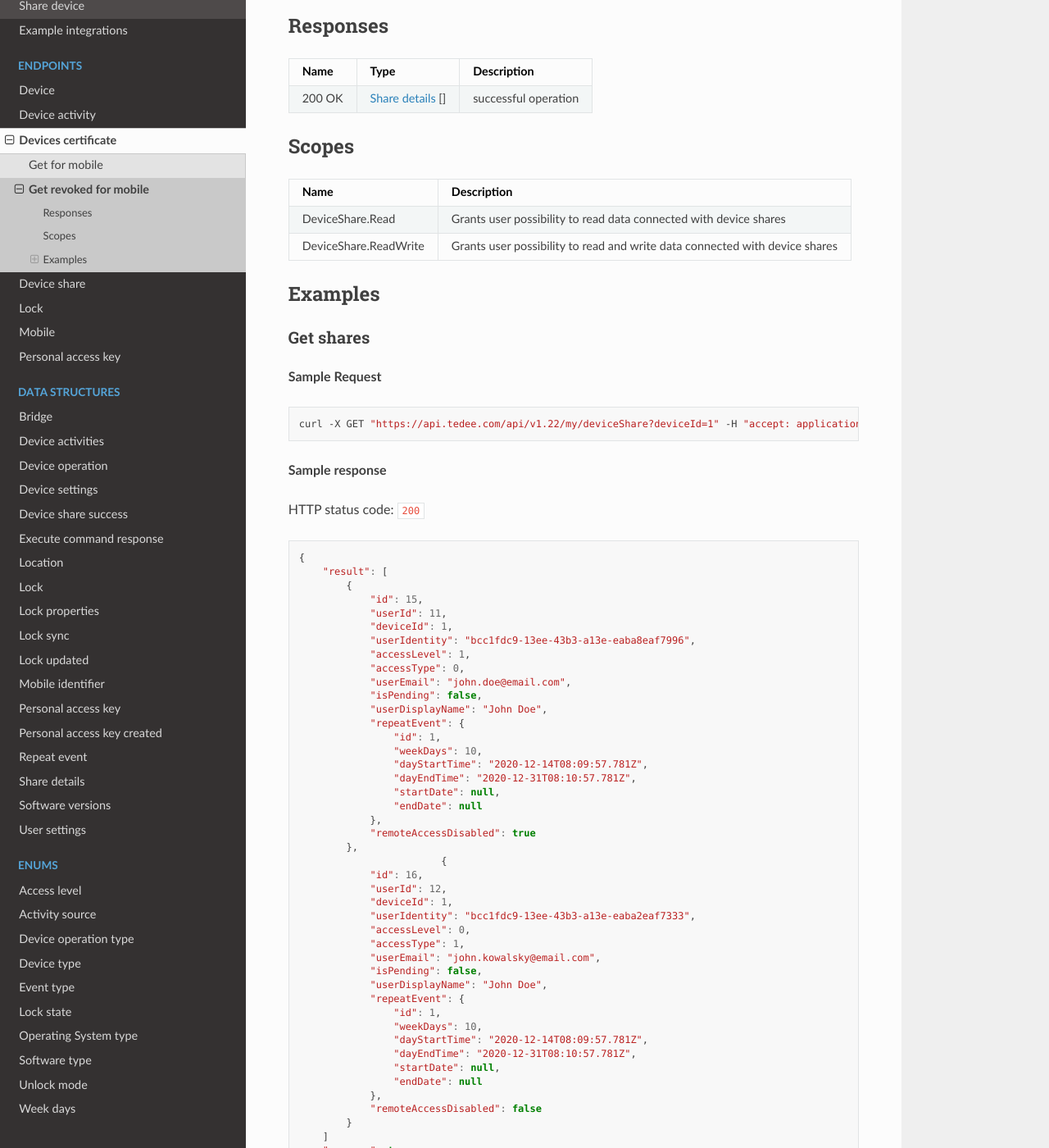
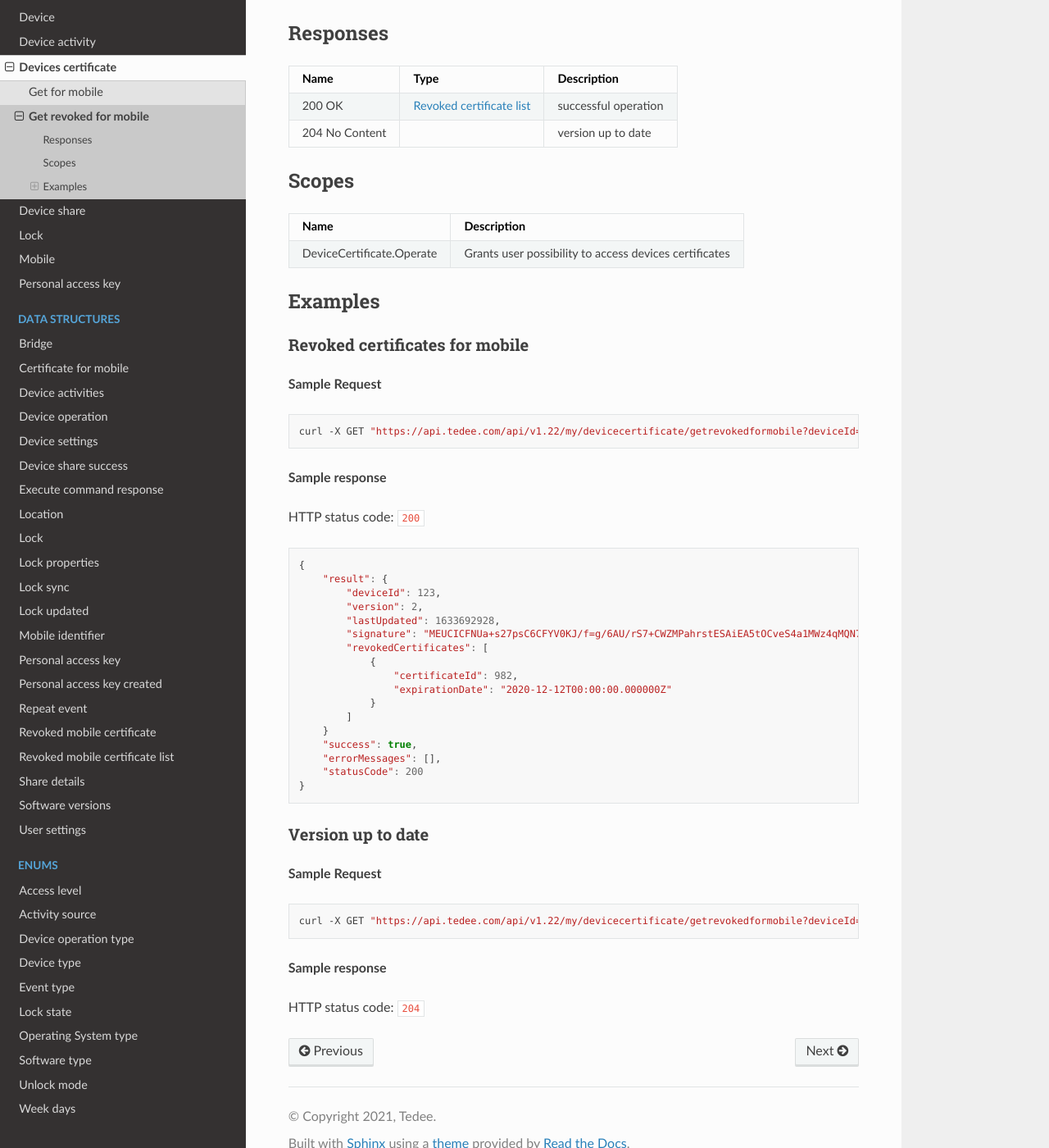
Before and after one commit to tedee-com/tedee-api-doc, a Sphinx documentation site: the page built from docs/source/endpoints/devicecertificate/get-revoked-for-mobile.rst, in a window 1280 px wide and 1400 px high, scrolled down 471 px. Shown: the whole window at 82% size. Built offline with Sphinx 7.4.7 and the Read the Docs theme 2.0.0, drawn with Linux system fonts in a browser that asks for light colours; some of the changed text lies outside the part shown.

Commit message:
add mobile and device certificates without detailed description

```diff
--- a/docs/source/endpoints/devicecertificate/get-revoked-for-mobile.rst
+++ b/docs/source/endpoints/devicecertificate/get-revoked-for-mobile.rst
@@ -1,53 +1,55 @@
 Get revoked for mobile
 =========================
 
-Get all access details for specific device.
-This endpoint can be used by all users that have share to the device but users with access level "Guest" and those users that share are not active
-will get in response only information about owner of device and own access details. Owner and administrators with active share will get all users access details.
+Get all revoked certificates for mobile device.
+
+OPIS TODO
 
 .. code-block:: sh
 
-    GET |apiUrl|/api/|apiVersion|/my/deviceshare?deviceId={id}
+    GET |apiUrl|/api/|apiVersion|/my/devicecertificate/getrevokedformobile?deviceId={deviceId}&version={version}
 
 **URI Parameters**
 
-+------------------------+-----------+---------------------+
-| Name                   | Type      | Description         |
-+========================+===========+=====================+
-| deviceId               | number    | id of device        |
-+------------------------+-----------+---------------------+
++----------+--------+----------------------------------------+
+| Name     | Type   | Description                            |
++==========+========+========================================+
+| deviceId | number | id of Tedee device                     |
++----------+--------+----------------------------------------+
+| version  | number | certificates Tedee device list version |
++----------+--------+----------------------------------------+
 
 Responses
 -------------
 
-+------------------------+----------------------------------------------------------------+--------------------------+
-| Name                   | Type                                                           | Description              |
-+========================+================================================================+==========================+
-| 200 OK                 | :doc:`Share details <../../datastructures/share-details>` []   | successful operation     |
-+------------------------+----------------------------------------------------------------+--------------------------+
++----------------+---------------------------------------------------------------------------------+----------------------+
+| Name           | Type                                                                            | Description          |
++================+=================================================================================+======================+
+| 200 OK         | :doc:`Revoked certificate list <../../datastructures/revoked-certificate-list>` | successful operation |
++----------------+---------------------------------------------------------------------------------+----------------------+
+| 204 No Content |                                                                                 | version up to date   |
++----------------+---------------------------------------------------------------------------------+----------------------+
 
 Scopes
 -------------
 
-+------------------------+-------------------------------------------------------------------------------+
-| Name                   | Description                                                                   |
-+========================+===============================================================================+
-| DeviceShare.Read       | Grants user possibility to read data connected with device shares             |
-+------------------------+-------------------------------------------------------------------------------+
-| DeviceShare.ReadWrite  | Grants user possibility to read and write data connected with device shares   |
-+------------------------+-------------------------------------------------------------------------------+
++---------------------------+--------------------------------------------------------+
+| Name                      | Description                                            |
++===========================+========================================================+
+| DeviceCertificate.Operate | Grants user possibility to access devices certificates |
++---------------------------+--------------------------------------------------------+
 
 Examples
 -------------
 
-Get shares
-^^^^^^^^^^^^^^^
+Revoked certificates for mobile
+^^^^^^^^^^^^^^^^^^^^^^^^^^^^^^^^^^
 
 **Sample Request**
 
 .. code-block:: sh
 
-    curl -X GET "|apiUrl|/api/|apiVersion|/my/deviceShare?deviceId=1" -H "accept: application/json" -H "Authorization: Bearer <<access token>>"
+    curl -X GET "|apiUrl|/api/|apiVersion|/my/devicecertificate/getrevokedformobile?deviceId=123&version=1" -H "accept: application/json" -H "Authorization: Bearer <<access token>>"
 
 
 **Sample response**
@@ -57,49 +59,33 @@ HTTP status code: ``200``
 .. code-block:: js
 
         {
-            "result": [
-                {
-                    "id": 15,
-                    "userId": 11,
-                    "deviceId": 1,
-                    "userIdentity": "bcc1fdc9-13ee-43b3-a13e-eaba8eaf7996",
-                    "accessLevel": 1,
-                    "accessType": 0,
-                    "userEmail": "john.doe@email.com",
-                    "isPending": false,
-                    "userDisplayName": "John Doe",
-                    "repeatEvent": {
-                        "id": 1,
-                        "weekDays": 10,
-                        "dayStartTime": "2020-12-14T08:09:57.781Z",
-                        "dayEndTime": "2020-12-31T08:10:57.781Z",
-                        "startDate": null,
-                        "endDate": null
-                    },
-                    "remoteAccessDisabled": true
-                },
-                                {
-                    "id": 16,
-                    "userId": 12,
-                    "deviceId": 1,
-                    "userIdentity": "bcc1fdc9-13ee-43b3-a13e-eaba2eaf7333",
-                    "accessLevel": 0,
-                    "accessType": 1,
-                    "userEmail": "john.kowalsky@email.com",
-                    "isPending": false,
-                    "userDisplayName": "John Doe",
-                    "repeatEvent": {
-                        "id": 1,
-                        "weekDays": 10,
-                        "dayStartTime": "2020-12-14T08:09:57.781Z",
-                        "dayEndTime": "2020-12-31T08:10:57.781Z",
-                        "startDate": null,
-                        "endDate": null
-                    },
-                    "remoteAccessDisabled": false
-                }
-            ]
+            "result": {
+                "deviceId": 123,
+                "version": 2,
+                "lastUpdated": 1633692928,
+                "signature": "MEUCICFNUa+s27psC6CFYV0KJ/f=g/6AU/rS7+CWZMPahrstESAiEA5tOCveS4a1MWz4qMQN7b+cJhuFWcJjPXPr0Sl3GfCUQ=",
+                "revokedCertificates": [
+                    {
+                        "certificateId": 982,
+                        "expirationDate": "2020-12-12T00:00:00.000000Z"
+                    }
+                ]
+            }
             "success": true,
             "errorMessages": [],
             "statusCode": 200
         }
+
+Version up to date
+^^^^^^^^^^^^^^^^^^
+
+**Sample Request**
+
+.. code-block:: sh
+
+    curl -X GET "|apiUrl|/api/|apiVersion|/my/devicecertificate/getrevokedformobile?deviceId=123&version=2" -H "accept: application/json" -H "Authorization: Bearer <<access token>>"
+
+
+**Sample response**
+
+HTTP status code: ``204``
--- a/docs/source/endpoints/mobile/index.rst
+++ b/docs/source/endpoints/mobile/index.rst
@@ -7,9 +7,9 @@ Endpoints used for listing, creating, updating mobiles or other user devices.
    :maxdepth: 1
    :hidden:
 
-   Create <create>
+   Add <create>
 
 
 **Operations**
 
-- `Create <create.html>`_
+- `Add <create.html>`_
--- a/docs/source/index.rst
+++ b/docs/source/index.rst
@@ -49,6 +49,7 @@ Tedee API documentation
    :hidden:
 
    Bridge <datastructures/bridge>
+   Certificate for mobile <datastructures/certificate-for-mobile>
    Device activities <datastructures/device-activity>
    Device operation <datastructures/device-operation>
    Device settings <datastructures/device-settings>
@@ -63,6 +64,8 @@ Tedee API documentation
    Personal access key <datastructures/personal-access-key>
    Personal access key created <datastructures/personal-access-key-created>
    Repeat event <datastructures/repeat-event>
+   Revoked mobile certificate <datastructures/revoked-certificate>
+   Revoked mobile certificate list <datastructures/revoked-certificate-list>
    Share details <datastructures/share-details>
    Software versions <datastructures/software-versions>
    User settings <datastructures/user-settings>
```
Also changed, not shown: docs/source/datastructures/certificate-for-mobile.rst (added, +14 -0 lines), docs/source/datastructures/revoked-certificate-list.rst (added, +16 -0 lines), docs/source/datastructures/revoked-certificate.rst (added, +10 -0 lines), docs/source/endpoints/devicecertificate/get-for-mobile.rst (+30 -62 lines), docs/source/endpoints/mobile/create.rst (+2 -5 lines), docs/source/howtos/authenticate.rst (+27 -25 lines).
